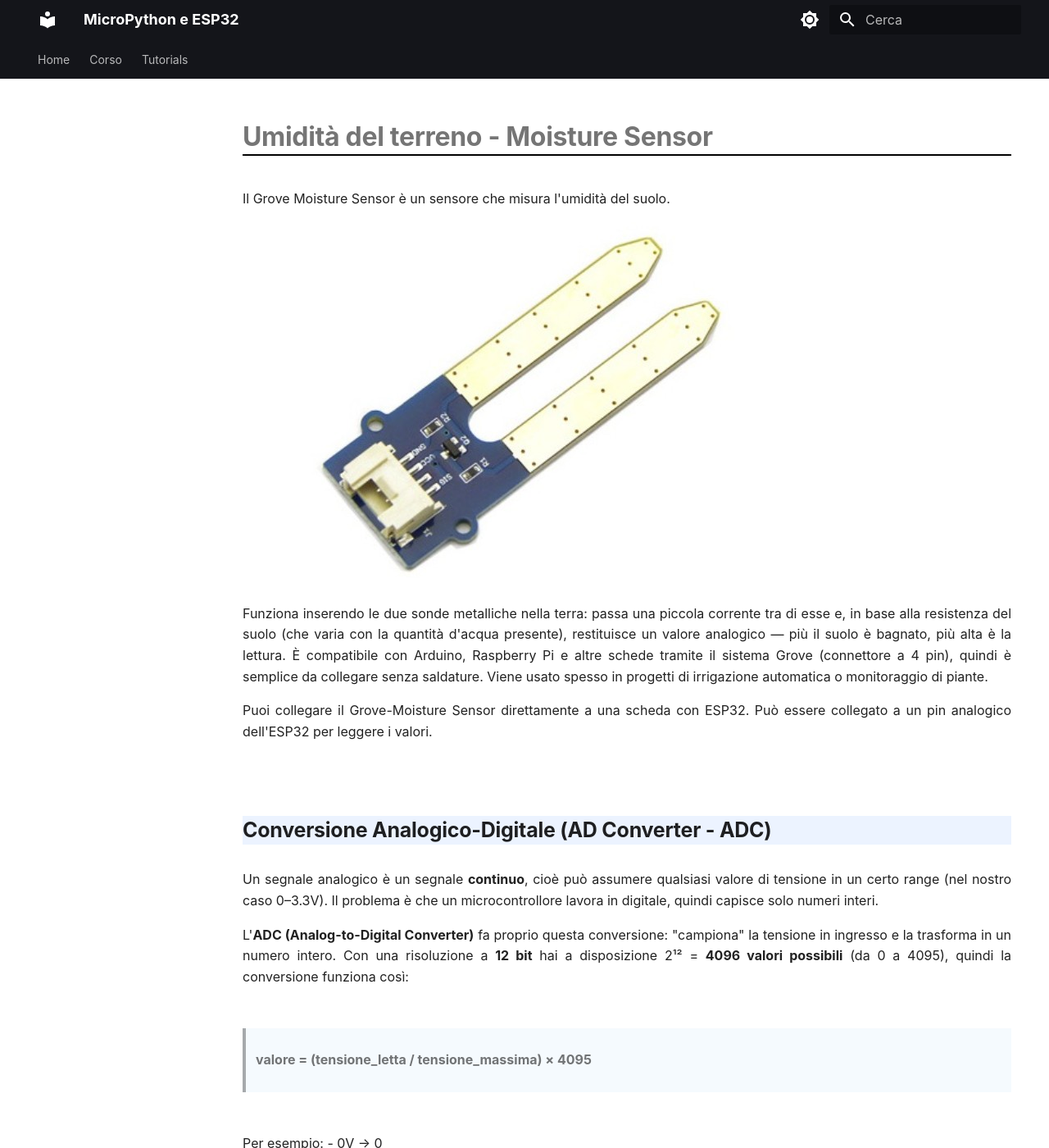
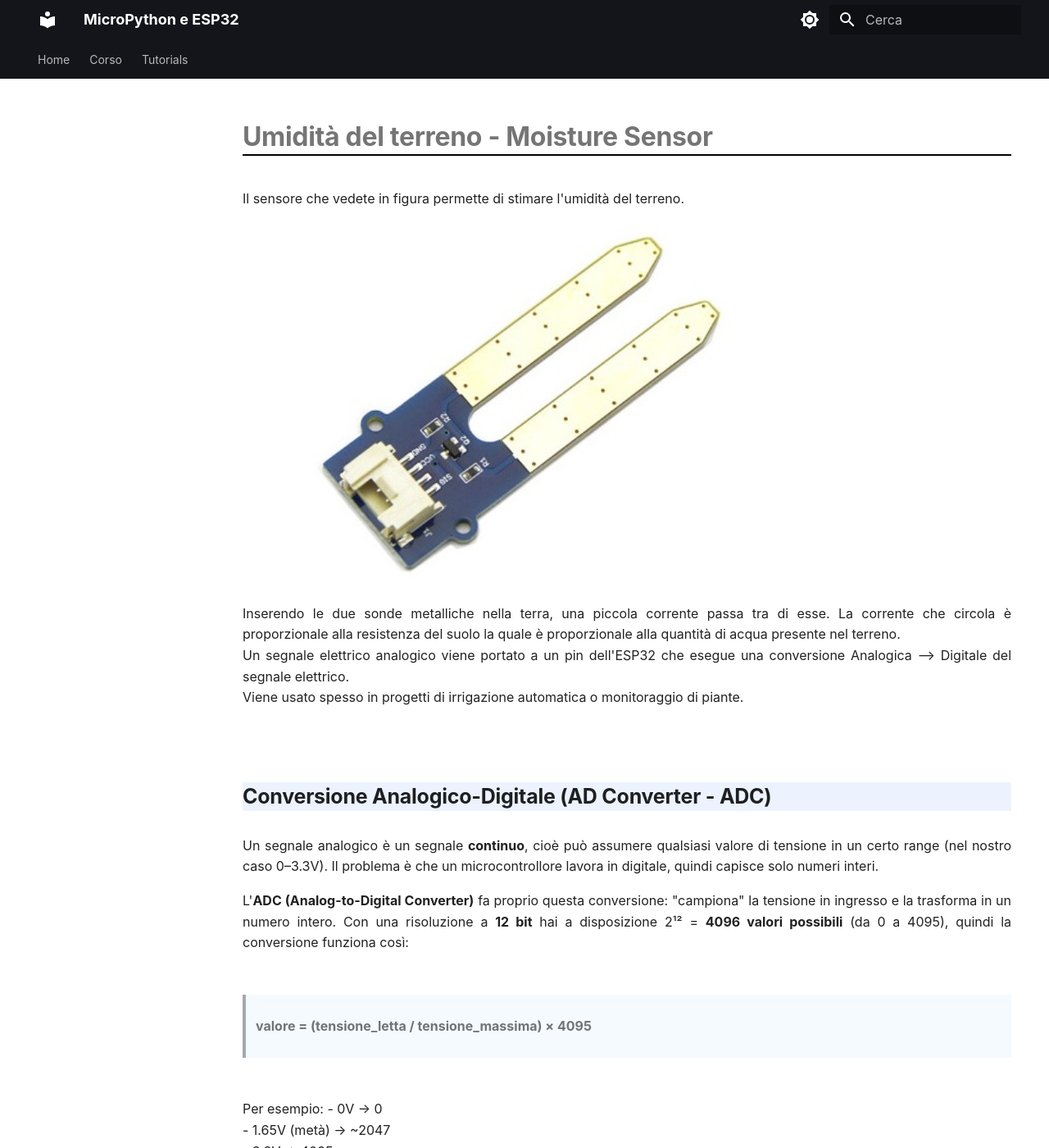
Before and after one commit to dvjlabs/esp32_course, an MkDocs documentation site: the page built from docs/corso/50_Sensore Umidità del terreno.md, in a window 1280 px wide and 1400 px high. Shown: the whole window at 82% size. Built offline with MkDocs 1.6.1 and Material for MkDocs 9.7.7, drawn with Linux system fonts in a browser that asks for light colours.

Commit message:
Update 50_Sensore Umidità del terreno.md

```diff
--- a/docs/corso/50_Sensore Umidità del terreno.md
+++ b/docs/corso/50_Sensore Umidità del terreno.md
@@ -1,13 +1,11 @@
 # Umidità del terreno - Moisture Sensor
-
-Il Grove Moisture Sensor è un sensore che misura l'umidità del suolo.
+Il sensore che vedete in figura permette di stimare l'umidità del terreno.
 
 ![moisture sensor](images/moisture_sensor.jpg)
 
-Funziona inserendo le due sonde metalliche nella terra: passa una piccola corrente tra di esse e, in base alla resistenza del suolo (che varia con la quantità d'acqua presente), restituisce un valore analogico — più il suolo è bagnato, più alta è la lettura.
-È compatibile con Arduino, Raspberry Pi e altre schede tramite il sistema Grove (connettore a 4 pin), quindi è semplice da collegare senza saldature. Viene usato spesso in progetti di irrigazione automatica o monitoraggio di piante.
-
-Puoi collegare il Grove-Moisture Sensor direttamente a una scheda con ESP32. Può essere collegato a un pin analogico dell'ESP32 per leggere i valori.
+Inserendo le due sonde metalliche nella terra, una piccola corrente passa tra di esse. La corrente che circola è proporzionale alla resistenza del suolo la quale è proporzionale alla quantità di acqua presente nel terreno.
+Un segnale elettrico analogico viene portato a un pin dell'ESP32 che esegue una conversione Analogica --> Digitale del segnale elettrico.
+Viene usato spesso in progetti di irrigazione automatica o monitoraggio di piante.
 
 ## Conversione Analogico-Digitale (AD Converter - ADC)
 Un segnale analogico è un segnale **continuo**, cioè può assumere qualsiasi valore di tensione in un certo range (nel nostro caso 0–3.3V). Il problema è che un microcontrollore lavora in digitale, quindi capisce solo numeri interi.
```
